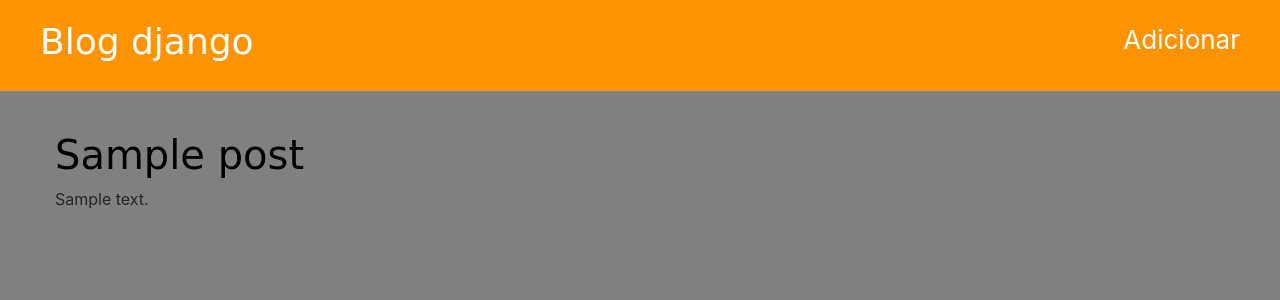
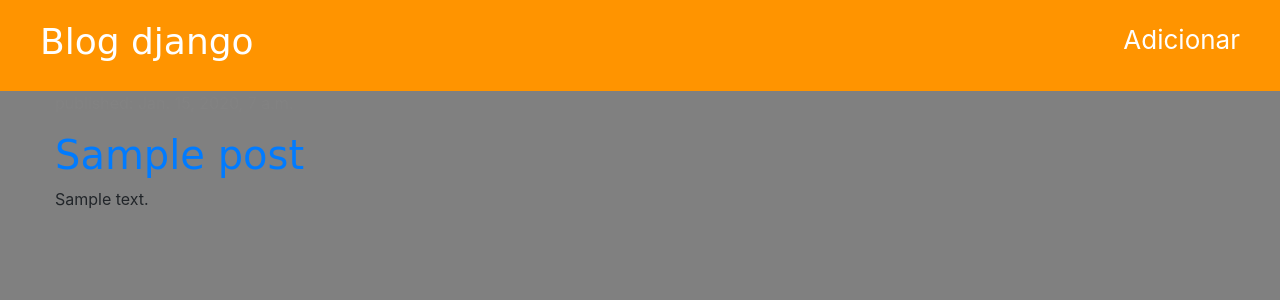
Before and after one commit to gustavo1999gg/meuBlog, a Django app: template blog/templates/blog/post_list.html in a window 1280 px wide. Shown: the top 300 px of the page. Run offline with Django 3.2, Linux system fonts and the light colour scheme; the template is opened without the code that fills it: values that come from a table or form of the project are taken from there, others are empty; tables that the repository leaves empty hold one stand-in row (values such as "Sample post"); some libraries are stand-ins or nearby versions.

Commit message:
03/06/2019

```diff
--- a/blog/static/css/blog.css
+++ b/blog/static/css/blog.css
@@ -38,4 +38,4 @@ h1,h2,h3,h4{
     margin-right: 20px;
 }
 .post { margin-bottom: 70px;}
-.post h1 a, .post h1 a visited { color: #000000}
+.post h1 a, .post h1 a visited
```
